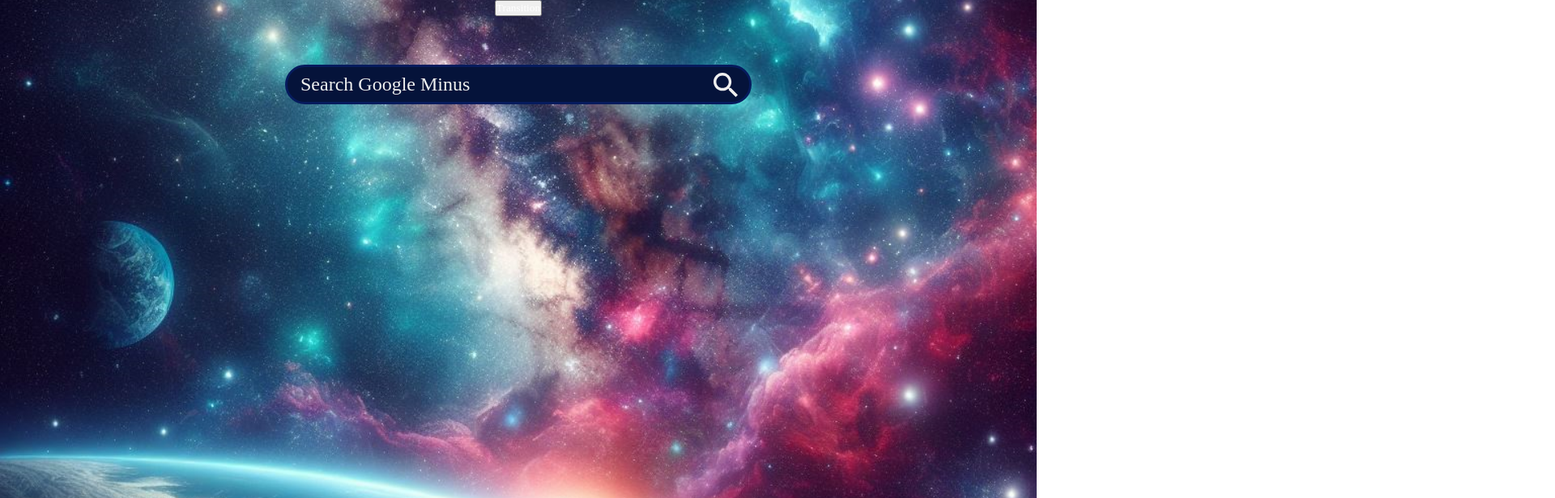
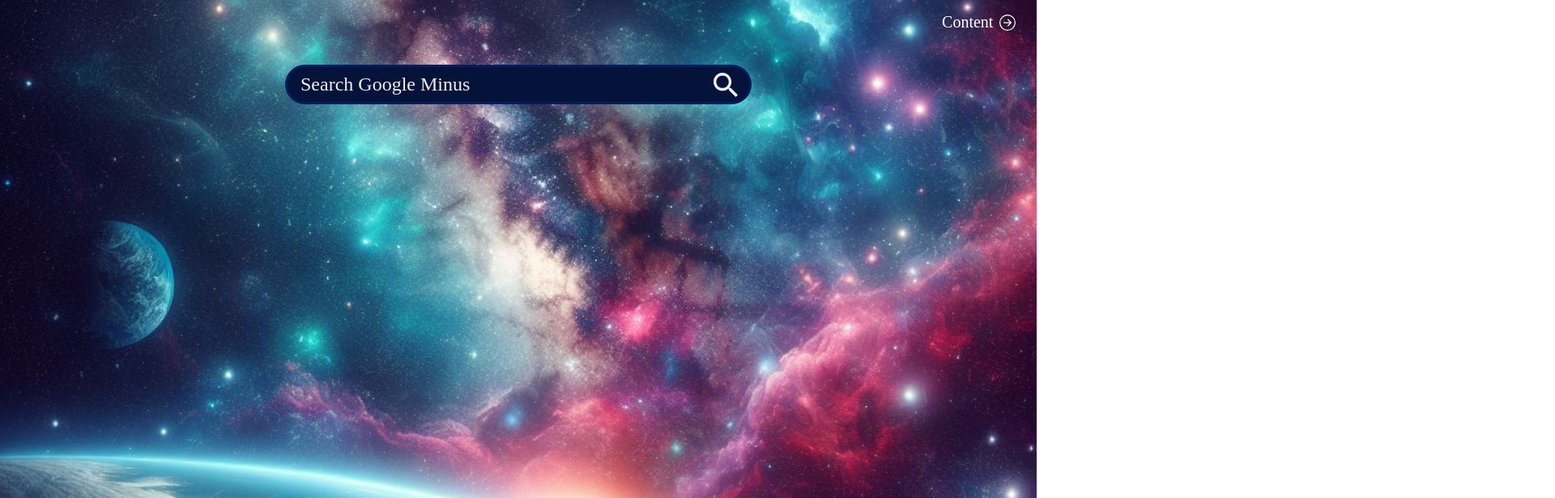
Before and after one commit to Noah-Santos/home-page, a React (Create React App) app: page / in a window 1280 px wide. Shown: the top 616 px of the page at 81% size, 1920 px wide, since content can reach past the window. Built offline with nearby package versions, Linux system fonts and the light colour scheme.

Commit message:
Sliding
The user can now click a button to slide them to the content section of the page

```diff
--- a/src/App.jsx
+++ b/src/App.jsx
@@ -18,11 +18,18 @@ function App() {
         <img src={galaxy2} alt="" className='img'/> */}
       </div>
 
-      <div className='container'>
-        <Music className='musicPlayer'></Music>
-        <SearchForm></SearchForm>
-        <Button></Button>
+      <div className="contentCont">
+        <div className='container'>
+          <SearchForm></SearchForm>
+          <Button type='home'></Button>
+        </div>
+
+        <div className="content">
+          <Button type='content'></Button>
+        </div>
       </div>
+      <Music className='musicPlayer'></Music>
+
     </>
   );
 }
--- a/src/Components/Button.jsx
+++ b/src/Components/Button.jsx
@@ -1,12 +1,31 @@
-import React from 'react'
 import $ from 'jquery';
+import { BsArrowLeftCircle } from "react-icons/bs";
+import { BsArrowRightCircle } from "react-icons/bs";
 
-const Button = () => {
-    function translate(){
-        $('.container').addClass('hide')
+const Button = ({type}) => {
+    console.log(type)
+
+    function content(){
+        console.log('switch')
+        $('.contentCont').addClass('home');
     }
+
+    function home(){
+        $('.contentCont').removeClass('home');
+    }
+
+    if(type === 'home'){
+        return (
+            <div className='contentBtnCont' onClick={content}>
+                <button className='transitions switchButton'>Content <BsArrowRightCircle className='contentButton'/></button>
+            </div>
+        )
+    }
+
     return (
-        <button className='transitions' onClick={translate}>Transition</button>
+        <div className='homeBtnCont' onClick={home}>
+            <button className='transitions switchButton'><BsArrowLeftCircle className='homeButton'/> Home</button>
+        </div>
     )
 }
 
--- a/src/styles/css/main.css
+++ b/src/styles/css/main.css
@@ -88,17 +88,17 @@ body, html {
 }
 .musicPlayer {
   width: 35rem;
-  height: 1px;
+  height: 20vh;
   z-index: 1;
   position: absolute;
-  bottom: 1px;
+  bottom: 2vh;
   right: 2vw;
   transition: all 0.75s;
 }
 
 @media (max-width: 728px) {
   .musicPlayer {
-    height: 1px;
+    height: 13vh;
     width: 90vw;
     right: 5vw;
     bottom: 2vh;
@@ -106,13 +106,30 @@ body, html {
 }
 @media (max-height: 680px) {
   .musicPlayer {
-    height: 1px;
+    height: 17vh;
   }
 }
-.container {
+.contentCont {
+  width: 200vw;
+  height: 100vh;
+  transition: all 1s;
+  display: flex;
+  flex-direction: row;
+}
+.contentCont .container {
   display: flex;
   flex-direction: column;
   align-items: center;
+  width: 100vw;
+  position: relative;
+}
+.contentCont .content {
+  width: 100vw;
+  position: relative;
+}
+
+.home {
+  transform: translateX(-100vw);
 }
 
 .backgroundImageContainer {
@@ -133,11 +150,43 @@ body, html {
   height: 100vh;
 }
 
-.transitions {
-  z-index: 2;
+.contentBtnCont {
+  position: absolute;
+  right: 2vw;
+  top: 2vh;
+}
+.contentBtnCont .switchButton {
+  border: none;
+  background-color: transparent;
+  color: white;
+  font-size: 1.25rem;
+  display: flex;
+  flex-direction: row;
+  align-items: center;
+  transition: all 0.75s;
+}
+.contentBtnCont .switchButton .contentButton {
+  font-size: 1.25rem;
+  border-radius: 0.5rem;
+  padding-left: 0.5rem;
 }
 
-.hide {
-  transition: all 1s;
-  transform: translateX(-100vw);
+.homeBtnCont {
+  position: absolute;
+  left: 2vw;
+  top: 2vh;
+}
+.homeBtnCont .switchButton {
+  border: none;
+  background-color: transparent;
+  color: white;
+  font-size: 1.25rem;
+  display: flex;
+  flex-direction: row;
+  align-items: center;
+}
+.homeBtnCont .switchButton .homeButton {
+  font-size: 1.25rem;
+  border-radius: 0.5rem;
+  padding-right: 0.5rem;
 }/*# sourceMappingURL=main.css.map */
--- a/src/styles/scss/main.scss
+++ b/src/styles/scss/main.scss
@@ -1,10 +1 @@
-@import './utils/reset', './utils/search', './utils/music', './utils/app';
-
-.transitions{
-    z-index: 2;
-}
-
-.hide{
-    transition: all 1s;
-    transform: translateX(-100vw);
-}
+@import './utils/reset', './utils/search', './utils/music', './utils/app', './utils/button';
--- a/src/styles/scss/utils/_app.scss
+++ b/src/styles/scss/utils/_app.scss
@@ -1,8 +1,26 @@
-.container{
+.contentCont{
+    width: 200vw;
+    height: 100vh;
+    transition: all 1s;
     display: flex;
-    flex-direction: column;
-    align-items: center;
+    flex-direction: row;
 
+    .container {
+        display: flex;
+        flex-direction: column;
+        align-items: center;
+        width: 100vw;
+        position: relative;
+    }
+
+    .content{
+        width: 100vw;
+        position: relative;
+    }
+}
+
+.home {
+    transform: translateX(-100vw);
 }
 
 .backgroundImageContainer {
@@ -22,5 +40,5 @@
 
 .img2 {
     width: 400vw;
-    height: 100vh;
+    height: 100vh
 }
--- /dev/null
+++ b/src/styles/scss/utils/_button.scss
@@ -0,0 +1,45 @@
+.contentBtnCont{
+    position: absolute;
+    right: 2vw;
+    top: 2vh;
+
+    .switchButton {
+        border: none;
+        background-color: transparent;
+        color: white;
+        font-size: 1.25rem;
+        display: flex;
+        flex-direction: row;
+        align-items: center;
+        transition: all 0.75s;
+
+        .contentButton{
+            font-size: 1.25rem;
+            border-radius: 0.5rem;
+            padding-left: 0.5rem;
+        }
+    }
+}
+
+
+.homeBtnCont {
+    position: absolute;
+    left: 2vw;
+    top: 2vh;
+
+    .switchButton {
+        border: none;
+        background-color: transparent;
+        color: white;
+        font-size: 1.25rem;
+        display: flex;
+        flex-direction: row;
+        align-items: center;
+
+        .homeButton {
+            font-size: 1.25rem;
+            border-radius: 0.5rem;
+            padding-right: 0.5rem;
+        }
+    }
+}
```
Also changed, not shown: src/styles/css/main.min.css (+1 -1 lines), src/styles/scss/utils/_music.scss (+4 -4 lines), 2 other files (tests, documents, lock files or other folders).
